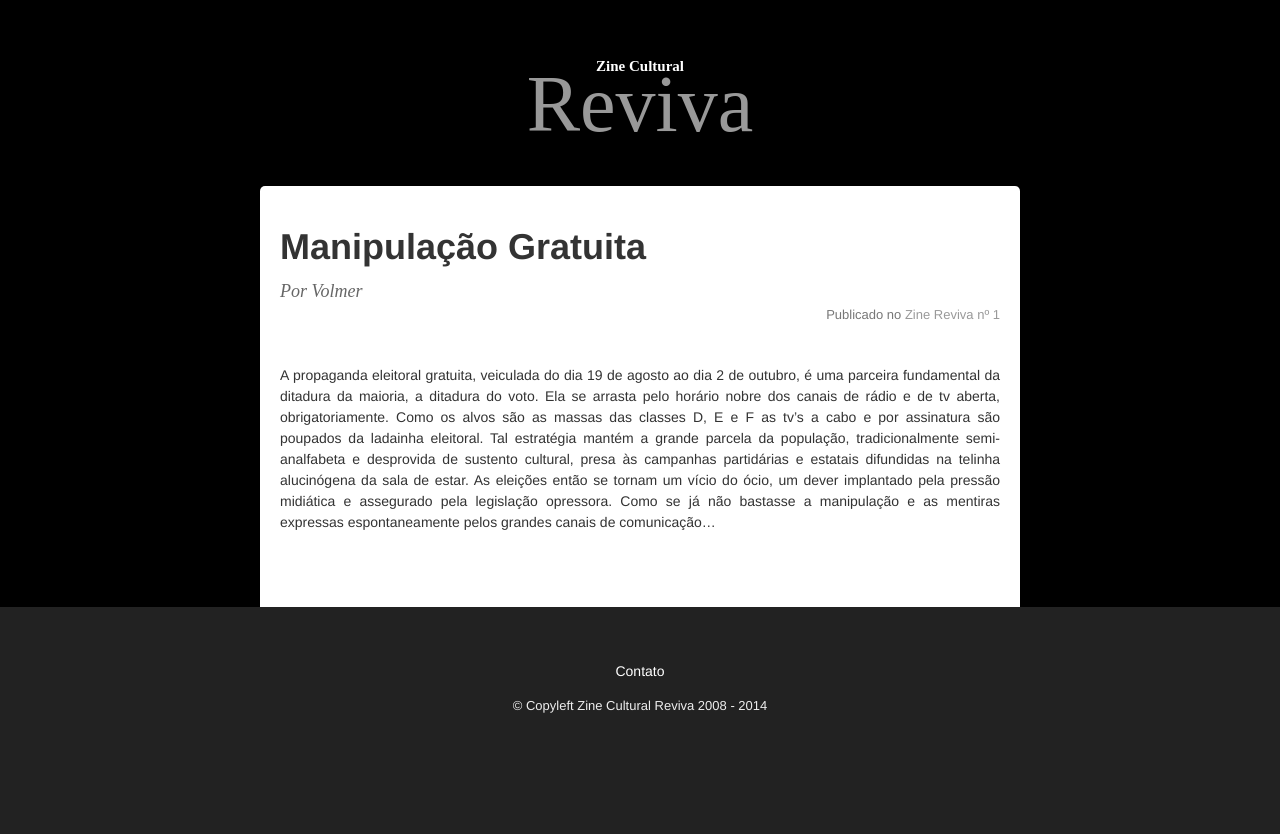
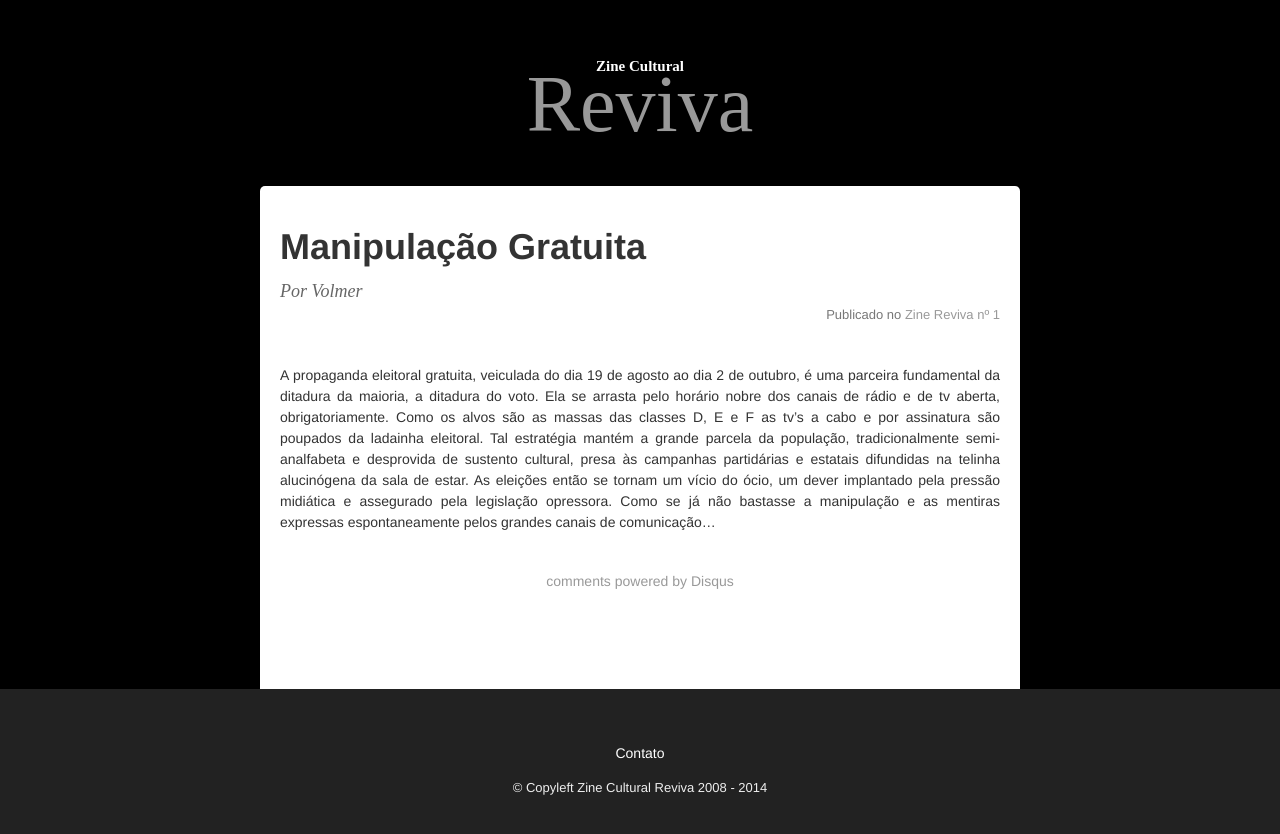
Before and after one commit to volmer/reviva, a Jekyll site: the page built from _posts/1/2008-09-09-manipulacao-gratuita.markdown, in a window 1280 px wide. Shown: the top 834 px of the page. Built offline with Jekyll 4.4.1, drawn with Linux system fonts in a browser that asks for light colours; some web fonts are replaced; Markdown is read by kramdown in place of the engine named in the settings; comment, search, counter and statistics services are not loaded.

Commit message:
Disqus for posts.

```diff
--- a/_layouts/post.html
+++ b/_layouts/post.html
@@ -17,4 +17,21 @@
   <div class="post-content">
     {{ content }}
   </div>
+
+  <div class="disqus">
+    <div id="disqus_thread"></div>
+    <script type="text/javascript">
+      /* * * CONFIGURATION VARIABLES: EDIT BEFORE PASTING INTO YOUR WEBPAGE * * */
+      var disqus_shortname = 'testradicaos'; // required: replace example with your forum shortname
+
+      /* * * DON'T EDIT BELOW THIS LINE * * */
+      (function() {
+          var dsq = document.createElement('script'); dsq.type = 'text/javascript'; dsq.async = true;
+          dsq.src = '//' + disqus_shortname + '.disqus.com/embed.js';
+          (document.getElementsByTagName('head')[0] || document.getElementsByTagName('body')[0]).appendChild(dsq);
+      })();
+    </script>
+    <noscript>Please enable JavaScript to view the <a href="http://disqus.com/?ref_noscript">comments powered by Disqus.</a></noscript>
+    <a href="http://disqus.com" class="dsq-brlink">comments powered by <span class="logo-disqus">Disqus</span></a>
+  </div>
 </div>
--- a/css/main.css
+++ b/css/main.css
@@ -144,6 +144,11 @@
   margin-top: 40px;
 }
 
+.disqus {
+  margin: 40px 0;
+  text-align: center;
+}
+
 /* ISSUE */
 .issue h1, .issue h2 {
   text-align: center;
```
